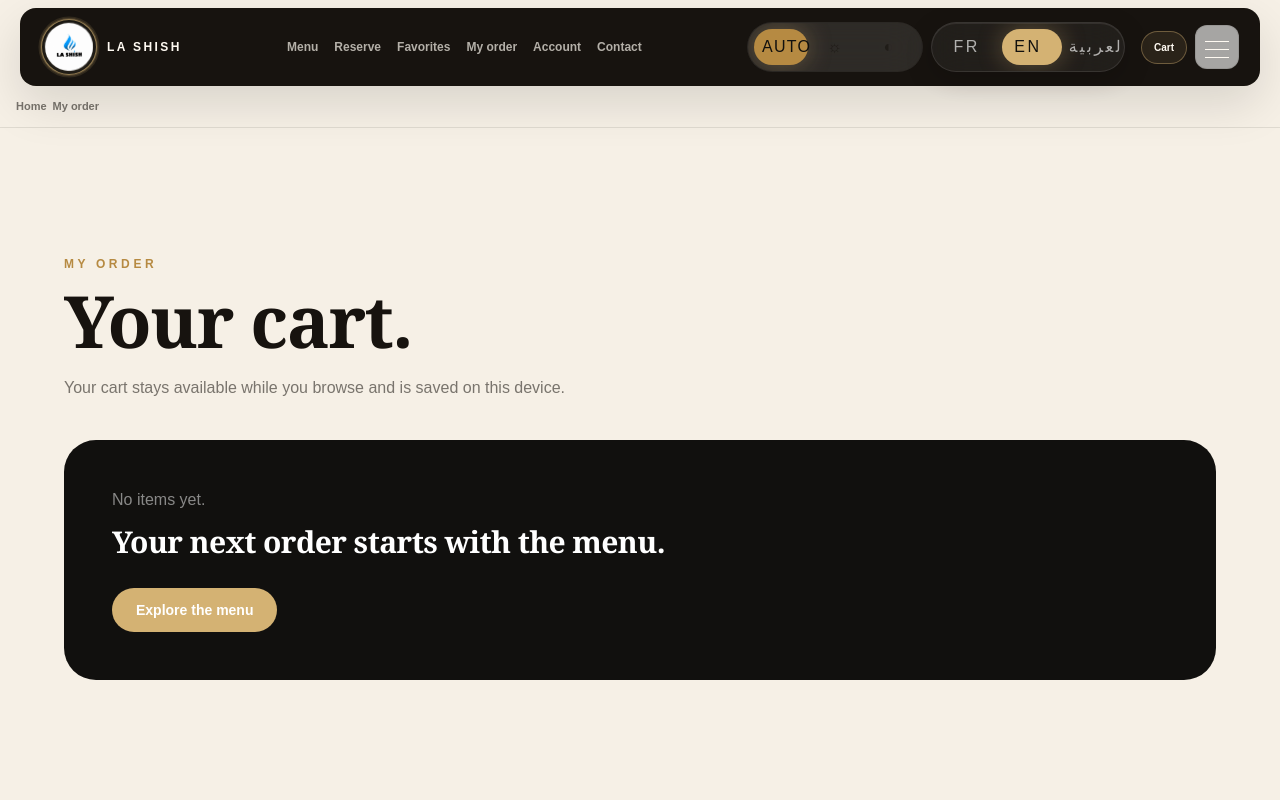
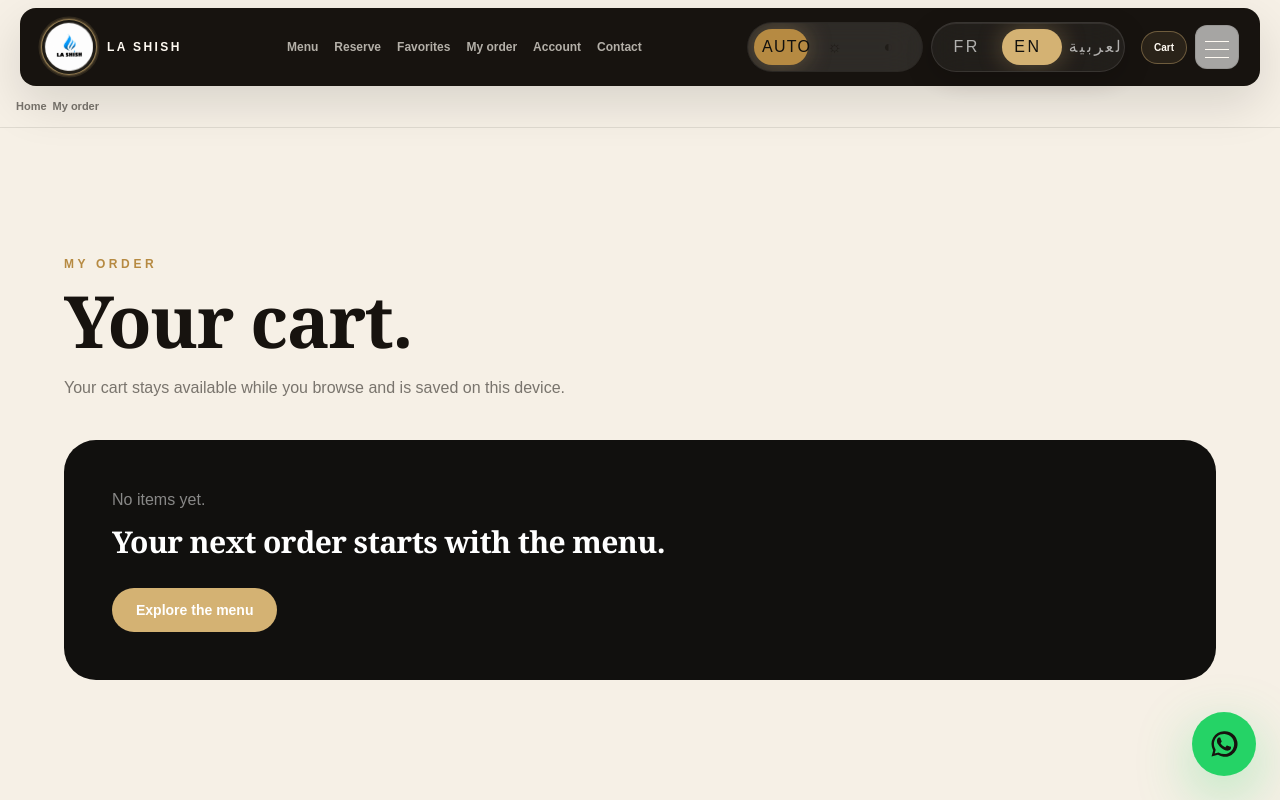
Before and after one commit to mountaga-tall/lashish-nouveau, a Next.js app: page /en/commande in a window 1280 px wide. Shown: the top 800 px of the page. Built offline with nearby package versions, Linux system fonts and the light colour scheme.

Commit message:
feat: mount floating WhatsApp and remove technical brand labels

```diff
--- a/app/[locale]/layout.tsx
+++ b/app/[locale]/layout.tsx
@@ -10,12 +10,13 @@ import Breadcrumbs from "../../components/breadcrumbs";
 import SiteFooter from "../../components/site-footer";
 import PwaRegister from "../../components/pwa-register";
 import MobileBar from "../../components/mobile-bar";
+import WhatsAppFloat from "../../components/whatsapp-float";
 const locales=["fr","en","ar"] as const;
 export function generateStaticParams(){return locales.map(locale=>({locale}))}
 export async function generateMetadata({params}:{params:Promise<{locale:string}>}):Promise<Metadata>{
  const {locale}=await params;
  if(!locales.includes(locale as Locale))return {};
- return {...localizedMetadata(locale as Locale,"home","/"+locale),authors:[{name:"La Shish Abidjan"}],creator:"Menu Shish",publisher:"La Shish Abidjan",robots:{index:true,follow:true}};
+ return {...localizedMetadata(locale as Locale,"home","/"+locale),authors:[{name:"La Shish Abidjan"}],creator:"LA SHISH",publisher:"La Shish Abidjan",robots:{index:true,follow:true}};
 }
 export default async function LocaleLayout({children,params}:{children:React.ReactNode;params:Promise<{locale:string}>}){
  const {locale}=await params;
@@ -23,6 +24,6 @@ export default async function LocaleLayout({children,params}:{children:React.Rea
  const selected=locale as Locale;
  const url="https://menushish.ci/"+selected;
  const structuredData={"@context":"https://schema.org","@type":"Restaurant","name":"La Shish","url":url,"telephone":"+2250140555666","email":"lashish2@bonoumin.ci","servesCuisine":["Lebanese","Ivorian","Pizza","Grill"],"address":{"@type":"PostalAddress","streetAddress":"Voie de la Djibi","addressLocality":"Riviera Bonoumin, Cocody","addressCountry":"CI"},"sameAs":["https://instagram.com/restaurantlashish"],"menu":url+"/menu"};
- const jsonLd={"@context":"https://schema.org","@type":"WebSite","name":"Menu Shish","url":url,"inLanguage":selected,"potentialAction":{"@type":"SearchAction","target":url+"/menu?query={search_term_string}","query-input":"required name=search_term_string"}};
- return <I18nProvider initialLocale={selected}><FavoriteProvider><CartProvider><SiteHeader/><Breadcrumbs/><script type="application/ld+json" dangerouslySetInnerHTML={{__html:JSON.stringify(structuredData)}}/><script type="application/ld+json" dangerouslySetInnerHTML={{__html:JSON.stringify(jsonLd)}}/>{children}<SiteFooter/><PwaRegister/><MobileBar/></CartProvider></FavoriteProvider></I18nProvider>;
+ const jsonLd={"@context":"https://schema.org","@type":"WebSite","name":"LA SHISH","url":url,"inLanguage":selected,"potentialAction":{"@type":"SearchAction","target":url+"/menu?query={search_term_string}","query-input":"required name=search_term_string"}};
+ return <I18nProvider initialLocale={selected}><FavoriteProvider><CartProvider><SiteHeader/><Breadcrumbs/><script type="application/ld+json" dangerouslySetInnerHTML={{__html:JSON.stringify(structuredData)}}/><script type="application/ld+json" dangerouslySetInnerHTML={{__html:JSON.stringify(jsonLd)}}/>{children}<SiteFooter/><PwaRegister/><MobileBar/><WhatsAppFloat/></CartProvider></FavoriteProvider></I18nProvider>;
 }
```
